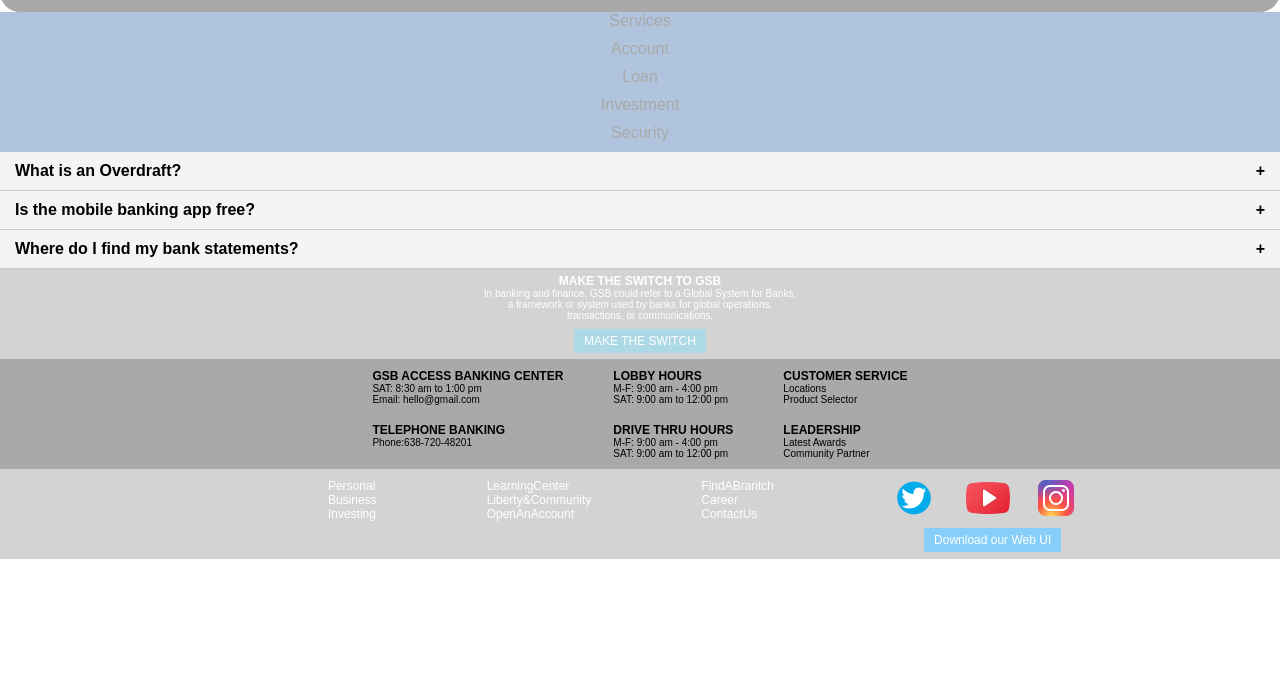
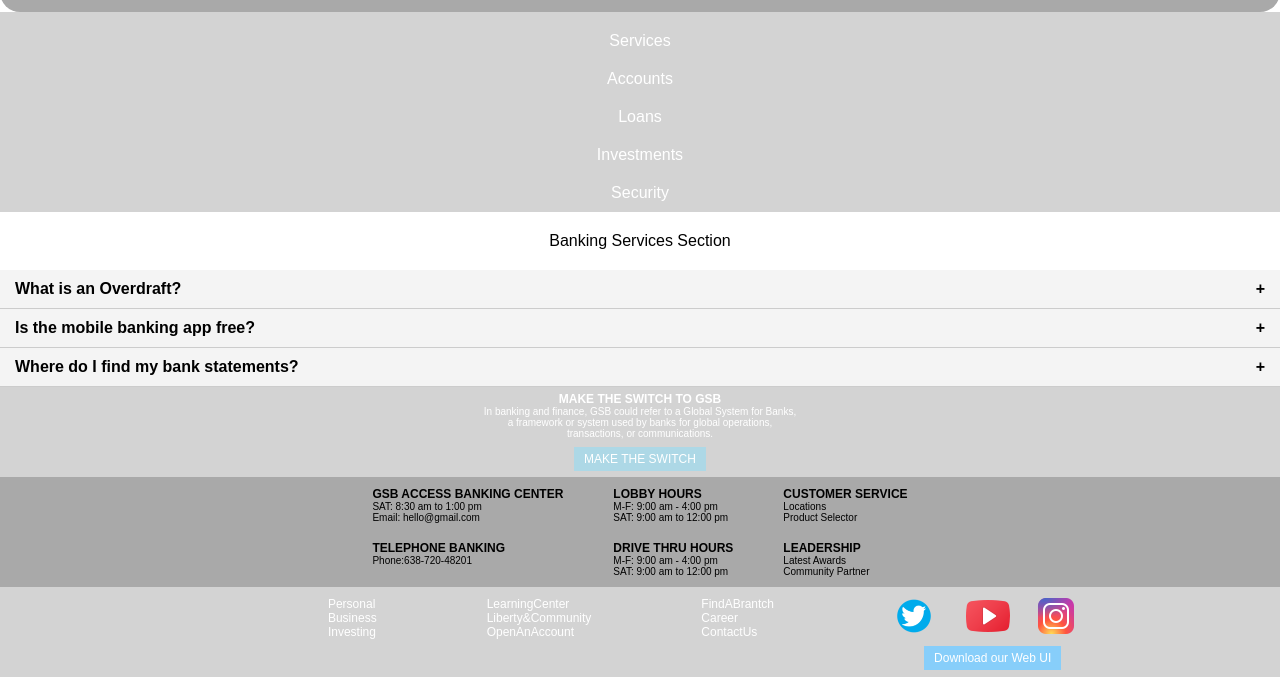
Before and after one commit to muhammad-ahmad-wpbrigade/BANK-UI, a plain HTML site: page BANK UI/home.html in a window 1280 px wide. Shown: the part 1101-1778 px from the top of the page. Before the commit the page ends 1660 px from the top, so only its background shows below. Drawn offline with nearby package versions, Linux system fonts and the light colour scheme.

Commit message:
Add files via upload

```diff
--- a/BANK UI/assets/CSS/home.css
+++ b/BANK UI/assets/CSS/home.css
@@ -420,32 +420,57 @@ h6 {
     padding-top: 30px;
 }
 
-.content.hidden {
-    display: none;
+.navbar {
+    background-color: lightgray;
+    color: white;
+    display: flex;
+    align-items: center;
+    min-height: 50px;
+    padding-top: 10px;
+    flex-direction: column;
 }
 
-.toggles {
-    color: #000;
-    display: flex;
-    flex-direction: column;
-    align-items: center;
-    background-color: lightsteelblue;
+.navbar .toggle {
+    cursor: pointer;
+    padding: 10px;
 }
 
-.toggle {
-    cursor: pointer;
-    margin-bottom: 10px;
-    color: darkgray;
+#services {
+    text-align: center;
 }
 
-.toggle:hover {
-    text-decoration: none;
-    color: lightgray;
+#accounts {
+    text-align: center;
+}
+
+#loans {
+    text-align: center;
+}
+
+#investments {
+    text-align: center;
+}
+
+#security {
+    text-align: center;
+}
+
+/* .navbar .toggle:hover {
+    background-color: darkgray;
+} */
+
+.content {
+    padding: 20px;
+}
+
+.hidden {
+    display: none;
 }
 
 /* Styles for the accordion */
 .accordion {
     max-width: 1280px;
+    background-color: darkgrey;
 }
 
 .accordion-item {
@@ -461,7 +486,6 @@ h6 {
 .accordion-content {
     padding: 10px 15px;
 }
-
 
 #icon-1 {
     float: right;
--- a/BANK UI/home.html
+++ b/BANK UI/home.html
@@ -268,22 +268,36 @@
     </div>
 
     <!-- Toggle Area Start Here -->
-    <div class="toggles">
-        <span class="toggle" onclick="toggleContent(1)">Services</span>
-        <div id="content-4" class="content hidden">Services</div>
+    <!-- <div class="toggles">
+        <span class="toggle" data-target="services">Services</span>
+        <div id="services" class="content hidden">Banking Services Section</div>
 
-        <span class="toggle" onclick="toggleContent(2)">Account</span>
-        <div id="content-5" class="content hidden">Account</div>
+        <span class="toggle" data-target="accounts">Accounts</span>
+        <div id="accounts" class="content hidden">Account Management Section</div>
 
-        <span class="toggle" onclick="toggleContent(3)">Loan</span>
-        <div id="content-6" class="content hidden">Loan</div>
+        <span class="toggle" data-target="loans">Loans</span>
+        <div id="loans" class="content hidden">Loan Information Section</div>
 
-        <span class="toggle" onclick="toggleContent(4)">Investment</span>
-        <div id="content-7" class="content hidden">Investment</div>
+        <span class="toggle" data-target="investments">Investments</span>
+        <div id="investments" class="content hidden">Investment Options Section</div>
 
-        <span class="toggle" onclick="toggleContent(5)">Security</span>
-        <div id="content-8" class="content hidden">Security</div>
+        <span class="toggle" data-target="security">Security</span>
+        <div id="security" class="content hidden">Security Measures Section</div>
+    </div>     -->
+
+    <div class="navbar">
+        <span class="toggle" data-target="services">Services</span>
+        <span class="toggle" data-target="accounts">Accounts</span>
+        <span class="toggle" data-target="loans">Loans</span>
+        <span class="toggle" data-target="investments">Investments</span>
+        <span class="toggle" data-target="security">Security</span>
     </div>
+
+    <div class="content" id="services">Banking Services Section</div>
+    <div class="content hidden" id="accounts">Account Management Section</div>
+    <div class="content hidden" id="loans">Loan Information Section</div>
+    <div class="content hidden" id="investments">Investment Options Section</div>
+    <div class="content hidden" id="security">Security Measures Section</div>
 
     <!-- FAQ Accordion Section Start Here -->
     <div class="accordion">
--- a/BANK UI/js/toggle.js
+++ b/BANK UI/js/toggle.js
@@ -1,4 +1,30 @@
-function toggleContent(index) {
-    const content = document.getElementById(`content-${index}`);
-    content.classList.toggle('hidden');
-}
+// document.addEventListener("DOMContentLoaded", function() {
+//     const toggles = document.querySelectorAll('.toggle');
+//     toggles.forEach(toggle => {
+//         toggle.addEventListener('click', function() {
+//             const targetId = this.getAttribute('data-target');
+//             const content = document.getElementById(targetId);
+//             content.classList.toggle('hidden');
+//         });
+//     });
+// });
+
+document.addEventListener("DOMContentLoaded", function() {
+    const toggles = document.querySelectorAll('.toggle');
+    toggles.forEach(toggle => {
+        toggle.addEventListener('click', function() {
+            const targetId = this.getAttribute('data-target');
+            const content = document.getElementById(targetId);
+
+            // Hide all content elements
+            document.querySelectorAll('.content').forEach(element => {
+                if (element.id !== targetId) {
+                    element.classList.add('hidden');
+                }
+            });
+
+            // Toggle visibility of clicked content
+            content.classList.toggle('hidden');
+        });
+    });
+});
```
